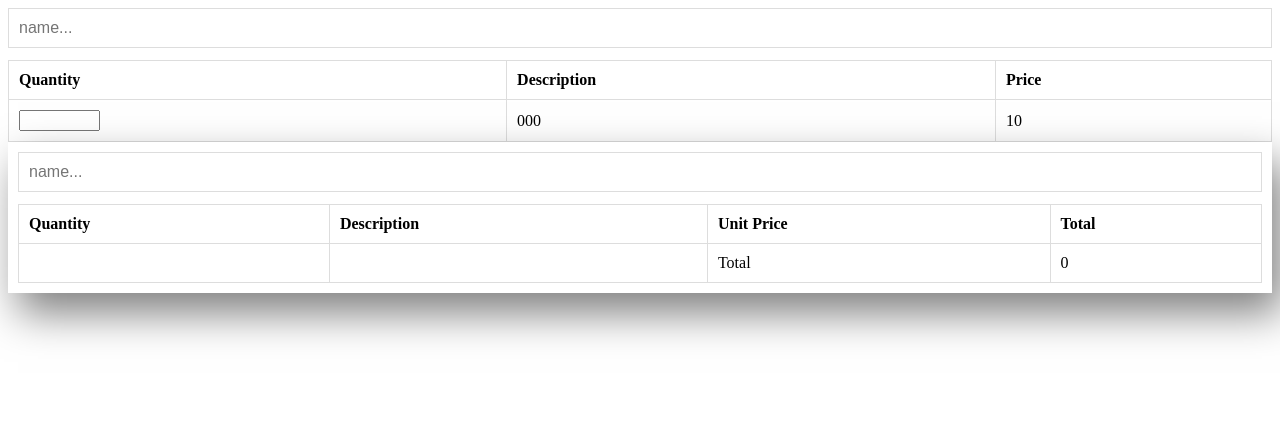
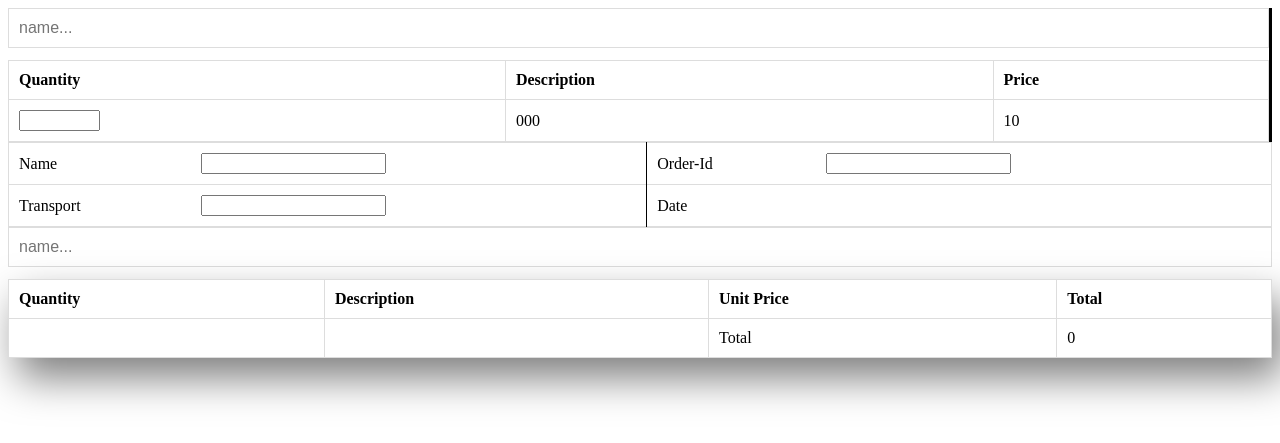
Before and after one commit to vivek-india/dhs, a Python web app: template dhs/dhs/templates/sale.jinja2 in a window 1280 px wide. Shown: the top 443 px of the page. Run offline with Jinja, Linux system fonts and the light colour scheme; the template is opened without the code that fills it: most values are stand-ins (such as "Sample title", 1, 10 or a date in 2020).

Commit message:
Added header in sold table area.

```diff
--- a/dhs/dhs/static/dhs.sale.css
+++ b/dhs/dhs/static/dhs.sale.css
@@ -32,10 +32,29 @@
 .saleTableStyle tr.header, .saleTableStyle tr:hover {
 }
 
-#boxshadow {
+.boxshadow {
     position: relative;
     -moz-box-shadow: 1px 2px 4px rgba(0, 0, 0,0.5);
     -webkit-box-shadow: 1px 2px 4px rgba(0, 0, 0, .5);
     box-shadow: 10px 20px 40px rgba(0, 0, 0, .5);
     padding: 10px;
 }
+
+.soldTableHeaderStyle {
+  border-collapse: collapse;
+  border: 1px solid #ddd;
+  width: 100%;
+  font-size: 16px;
+}
+
+.soldTableHeaderStyle th, .soldTableHeaderStyle td {
+  text-align: left;
+  padding: 10px;
+}
+
+.soldTableHeaderStyle tr {
+  border-bottom: 1px solid #ddd;
+}
+
+.soldTableHeaderStyle tr.header, .soldTableHeaderStyle tr:hover {
+}
--- a/dhs/dhs/static/js/dhs.sale.js
+++ b/dhs/dhs/static/js/dhs.sale.js
@@ -15,6 +15,25 @@
     }
   }
 }
+
+/*
+  #No parameters
+  returns a date with this format DD-MM-YYYY
+*/
+function now()
+{
+  var d = new Date();
+  var month = d.getMonth()+1;
+  var day = d.getDate();
+
+  var output = (day<10 ? '0' : '') + day + "/"
+              + (month<10 ? '0' : '') + month + '/'
+              + d.getFullYear();
+
+  return output;
+}
+
+document.getElementById('datetime').innerHTML = now();
 
 function isInt(value) {
   return !isNaN(value) &&
@@ -96,9 +115,11 @@
         if (isInt(sale_val[0])) {
 
             var sale_quantity = parseInt(sale_val[0], 10);
+            if (sale_quantity <= 0) {
+                ret = saleInputElem.value;
 
-            // Validate sale_val quantity is a number and less than in stock.
-            if (sale_quantity > stock_quantity) {
+            } else if (sale_quantity > stock_quantity) {
+                // Validate sale_val quantity not less than in stock.
                 ret = 'MAX: ' + info_dict['quantity'];
             }else {
 
--- a/dhs/dhs/templates/sale.jinja2
+++ b/dhs/dhs/templates/sale.jinja2
@@ -4,7 +4,7 @@
 
 
 <div>
-    <div class="col-sm-5">
+    <div class="col-sm-4" style="border-right: 3px solid black;">
         <input type="text" id="saleInput" class="searchInput" onkeyup="product_search()" placeholder="name...">
 
         <table id="saleTable" class="saleTableStyle" border="1">
@@ -25,10 +25,35 @@
         </table>
     </div>
 
-    <div class="col-sm-7" id="boxshadow">
+    <div class="col-sm-8">
+
+        <table id="soldTableHeader" class="soldTableHeaderStyle">
+          <tr>
+            <td style="aligh:left;">Name</td>
+            <td style="aligh:left;border-right: 1px solid black;" >
+                <input type="text">
+            </td>
+            <td style="aligh:right;border-left: 1px solid black;">Order-Id</td>
+            <td style="aligh:left;" >
+                <input type="text">
+            </td>
+          </tr>
+
+          <tr>
+            <td style="aligh:left;">Transport</td>
+            <td style="aligh:left;border-right: 1px solid black;" >
+                <input type="text">
+            </td>
+            <td style="aligh:right;border-left: 1px solid black;">Date</td>
+            <td id="datetime" style="aligh:left;">
+            </td>
+
+          </tr>
+        </table>
+
         <input type="text" class="searchInput" onkeyup="product_search()" placeholder="name...">
 
-        <table id="soldTable" class="saleTableStyle" border="1">
+        <table id="soldTable" class="boxshadow saleTableStyle" border="1">
           <tr class="header">
             <th style="aligh:left;">Quantity</th>
             <th style="aligh:left;">Description</th>
```
